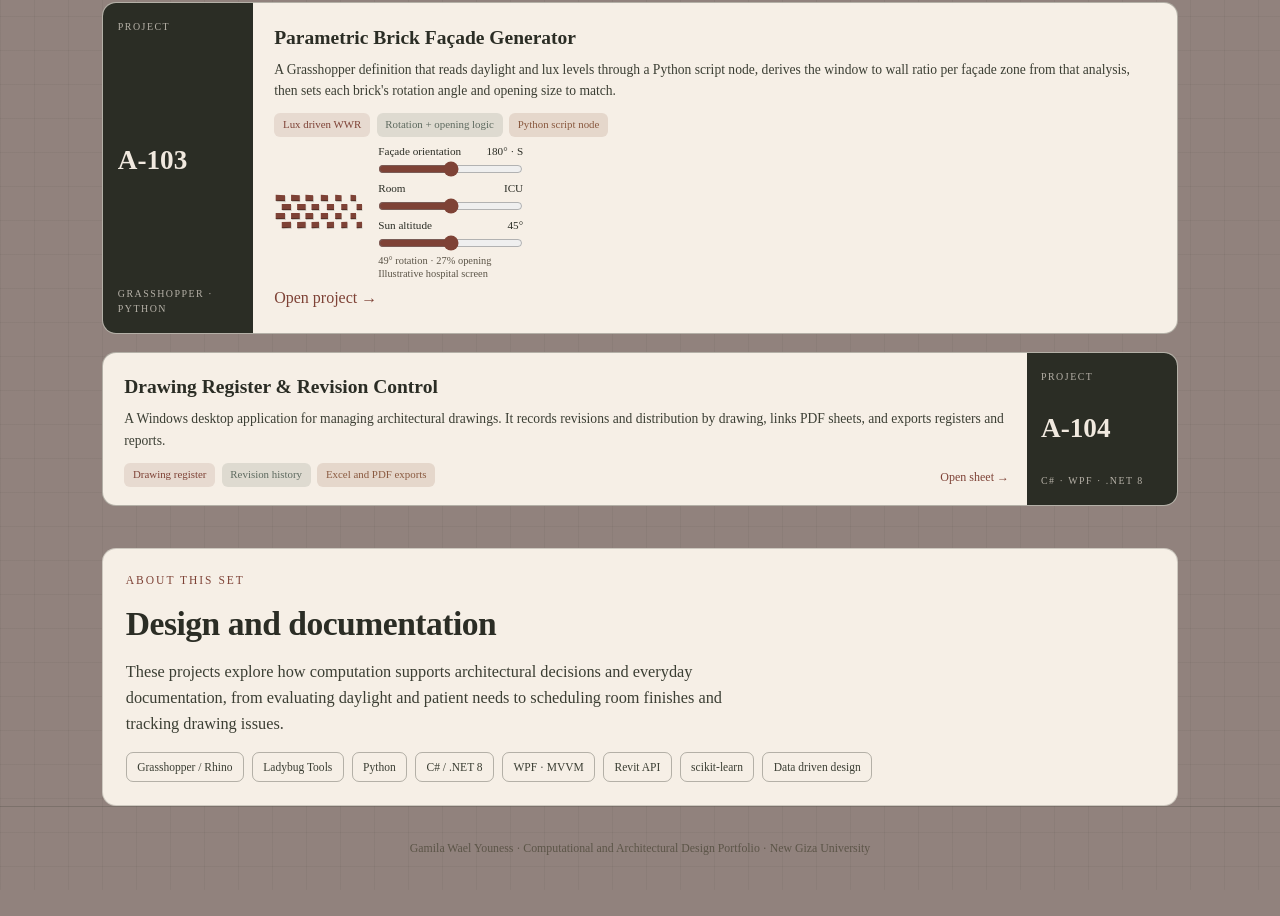
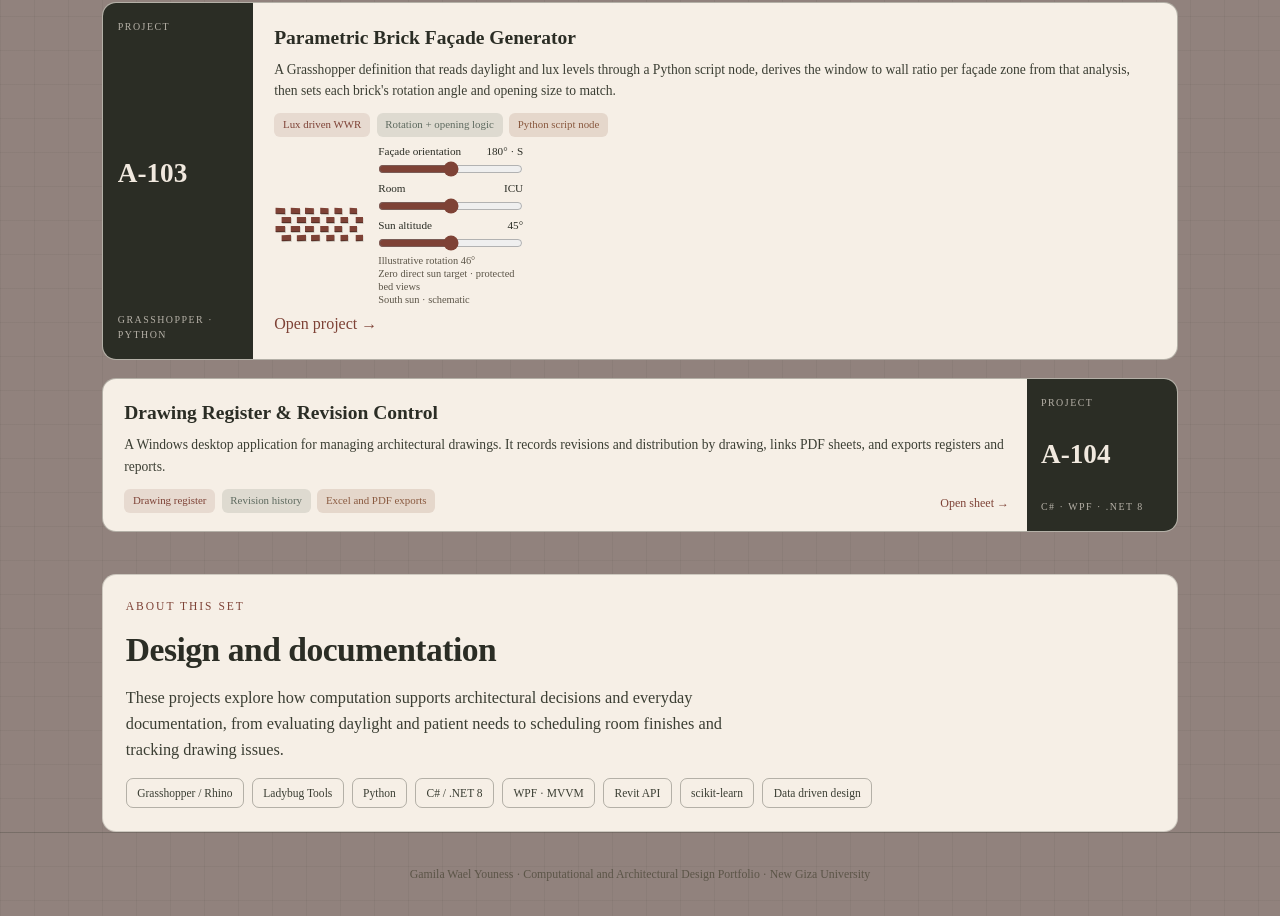
Before and after one commit to Jamila-2004/FinalSmartPortfolio, a plain HTML site: page index.html in a window 1280 px wide. Shown: the part 936-1852 px from the top of the page. Before the commit the page ends 1826 px from the top, so only its background shows below. Drawn offline with Linux system fonts and the light colour scheme.

Commit message:
Correct hospital room constraints and remove unvalidated opening claims

```diff
--- a/index.html
+++ b/index.html
@@ -84,6 +84,8 @@
 .brick-preview{display:grid;grid-template-columns:repeat(6,minmax(0,1fr));gap:3px 2px;perspective:350px;padding:3px 7px 3px 0;overflow:hidden}
 .brick-preview i{display:block;height:6px;background:var(--rust);border:0;box-shadow:inset 0 -1px rgba(0,0,0,.3),1px 1px rgba(43,45,37,.2);transition:transform .25s;transform-origin:center}
 .brick-preview i:nth-child(12n+7),.brick-preview i:nth-child(12n+8),.brick-preview i:nth-child(12n+9),.brick-preview i:nth-child(12n+10),.brick-preview i:nth-child(12n+11),.brick-preview i:nth-child(12n+12){position:relative;left:6px}
+.brick-preview.opaque{background:var(--rust);gap:1px;padding:3px}
+.brick-preview.opaque i{left:0;background:var(--rust);box-shadow:inset 0 -1px rgba(43,45,37,.25)}
 .brick-controls label{display:flex;justify-content:space-between;gap:.4rem;font-size:.7rem}
 .brick-controls input{display:block;width:100%;height:16px;margin:0 0 3px;accent-color:var(--rust)}
 .brick-summary{font-size:.65rem!important;line-height:1.25;margin:.15rem 0 0!important;color:var(--mut)}
@@ -171,7 +173,7 @@
           <input id="brick-function" type="range" min="0" max="2" step="1" value="1" aria-valuetext="ICU">
           <label for="brick-sun">Sun altitude <output id="brick-altitude">45°</output></label>
           <input id="brick-sun" type="range" min="5" max="85" step="5" value="45">
-          <p class="brick-summary"><span id="brick-result"></span><br>Illustrative hospital screen</p>
+          <p class="brick-summary"><span id="brick-result"></span><br><span id="brick-criterion"></span><br>South sun · schematic</p>
         </div>
       </div>
       <a class="brick-open" href="projects/brick/index.html">Open project →</a>
@@ -214,9 +216,9 @@ const bearingControl = document.querySelector('#brick-orientation');
 const functionControl = document.querySelector('#brick-function');
 const sunControl = document.querySelector('#brick-sun');
 const roomUses = [
-  { name: 'Operating theatre', openness: .18, shading: 1 },
-  { name: 'ICU', openness: .35, shading: 1 },
-  { name: 'Inpatient', openness: .5, shading: .6 }
+  { name: 'Operating theatre', opaque: true, criterion: 'Opaque envelope · no daylight' },
+  { name: 'ICU', opaque: false, criterion: 'Zero direct sun target · protected bed views' },
+  { name: 'Inpatient', opaque: false, criterion: 'Room sun limit · protected views' }
 ];
 const bricks = Array.from({ length: 24 }, () => {
   const brick = document.createElement('i');
@@ -235,20 +237,26 @@ function updateBrickPreview() {
   // These display parameters are not calibrated WWR targets or simulation results.
   const incidence = Math.max(0, Math.cos((bearing - 180) * Math.PI / 180));
   const exposure = incidence * Math.cos(altitude * Math.PI / 180);
-  const openness = Math.max(.1, room.openness - exposure * .12);
-  const angle = Math.round(10 + exposure * 55 * room.shading);
+  const opaque = room.opaque;
+  // Qualitative motion only. No patient-room daylight values are calculated here.
+  const angle = opaque ? 0 : Math.round(exposure * 65);
+  const openness = opaque ? 0 : .45 * (1 - exposure);
+  brickPreview.classList.toggle('opaque', opaque);
+  bearingControl.disabled = opaque;
+  sunControl.disabled = opaque;
   document.querySelector('#brick-bearing').textContent = bearing + '° · ' + direction;
   document.querySelector('#brick-room').textContent = room.name;
   document.querySelector('#brick-altitude').textContent = altitude + '°';
   functionControl.setAttribute('aria-valuetext', room.name);
-  document.querySelector('#brick-result').textContent = angle + '° rotation · ' + Math.round(openness * 100) + '% opening';
+  document.querySelector('#brick-result').textContent = opaque ? 'Closed · 0% opening' : 'Illustrative rotation ' + angle + '°';
+  document.querySelector('#brick-criterion').textContent = room.criterion;
   bricks.forEach((brick, index) => {
     const gradient = (index % 6) / 5;
-    const localOpen = Math.max(.08, Math.min(.85, openness + (gradient - .5) * .2));
-    const rotation = angle + (gradient - .5) * 8;
+    const localOpen = opaque ? 0 : Math.max(0, Math.min(.85, openness + (gradient - .5) * .1));
+    const rotation = opaque ? 0 : angle;
     brick.style.transform = 'rotateY(' + rotation + 'deg) scaleX(' + (1 - localOpen * .5) + ')';
   });
-  brickPreview.setAttribute('aria-label', room.name + ', ' + direction + ' facing brick screen. ' + angle + ' degrees rotation, ' + Math.round(openness * 100) + ' percent opening. Schematic preview.');
+  brickPreview.setAttribute('aria-label', room.name + '. ' + room.criterion + '. ' + (opaque ? 'Opaque façade with no openings.' : direction + ' facing screen. Qualitative illustration with a fixed southern sun, without daylight or sightline validation.'));
 }
 bearingControl.addEventListener('input', updateBrickPreview);
 functionControl.addEventListener('input', updateBrickPreview);
```
